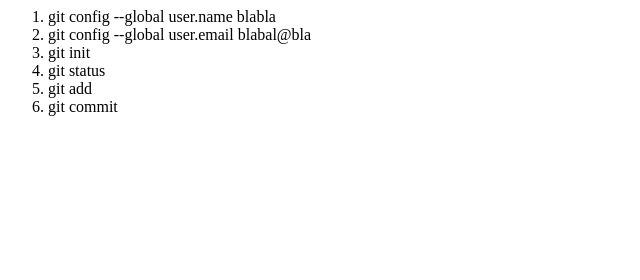
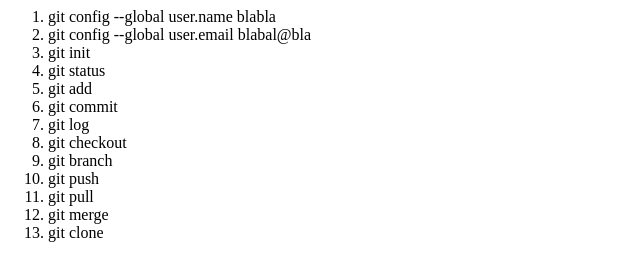
Before and after one commit to NadjaChernygina/github-homework, a plain HTML site: page index.html in a window 1280 px wide. Shown: the whole page, without its empty margins (0-640 px from the left). Drawn offline with Linux system fonts and the light colour scheme.

Commit message:
test commit - added items

```diff
--- a/index.html
+++ b/index.html
@@ -5,4 +5,11 @@
 	<li>git status</li>
 	<li>git add</li>
 	<li>git commit</li>
+	<li>git log</li>
+	<li>git checkout</li>
+	<li>git branch</li>
+	<li>git push</li>
+	<li>git pull</li>
+	<li>git merge</li>
+	<li>git clone</li>
 </ol>
```
